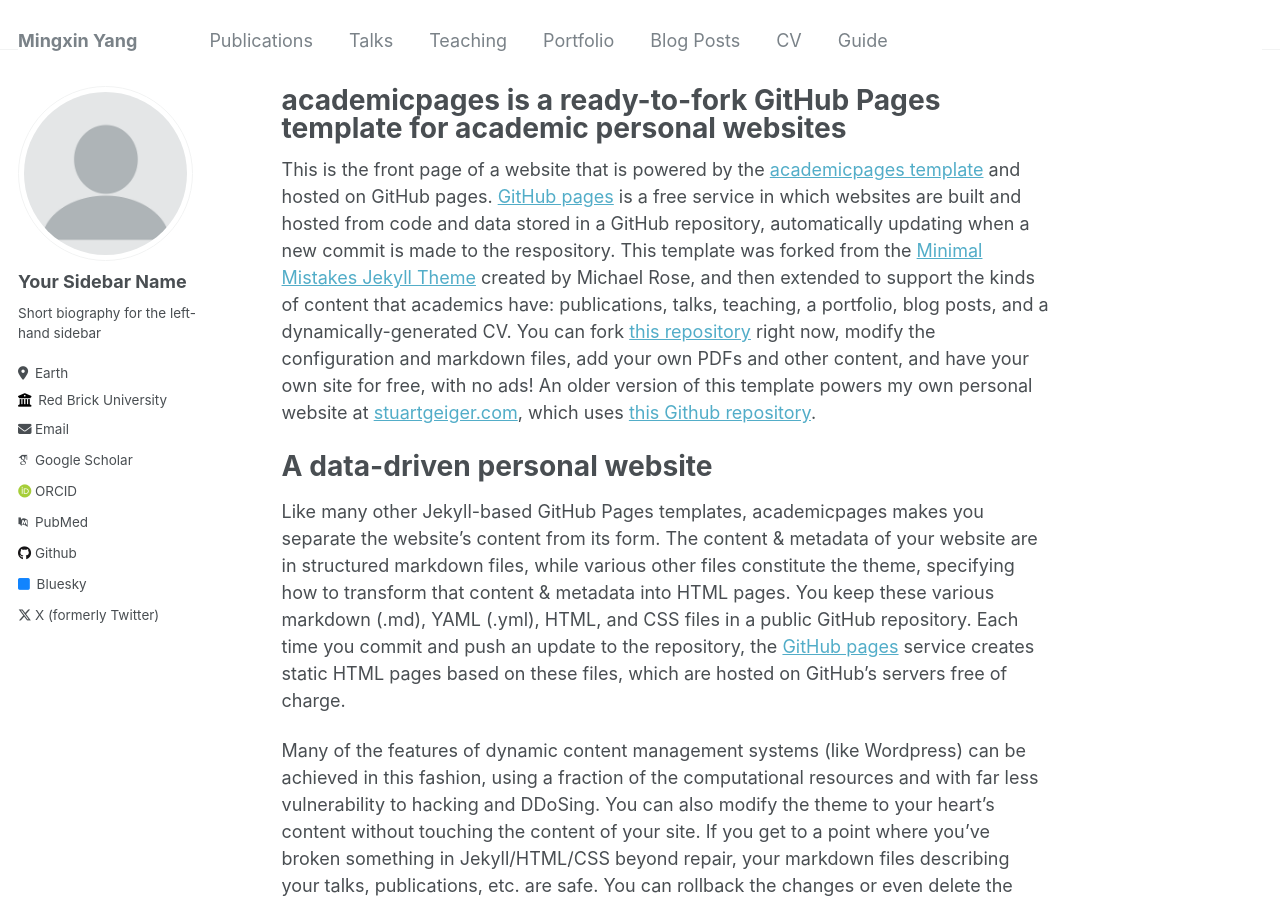
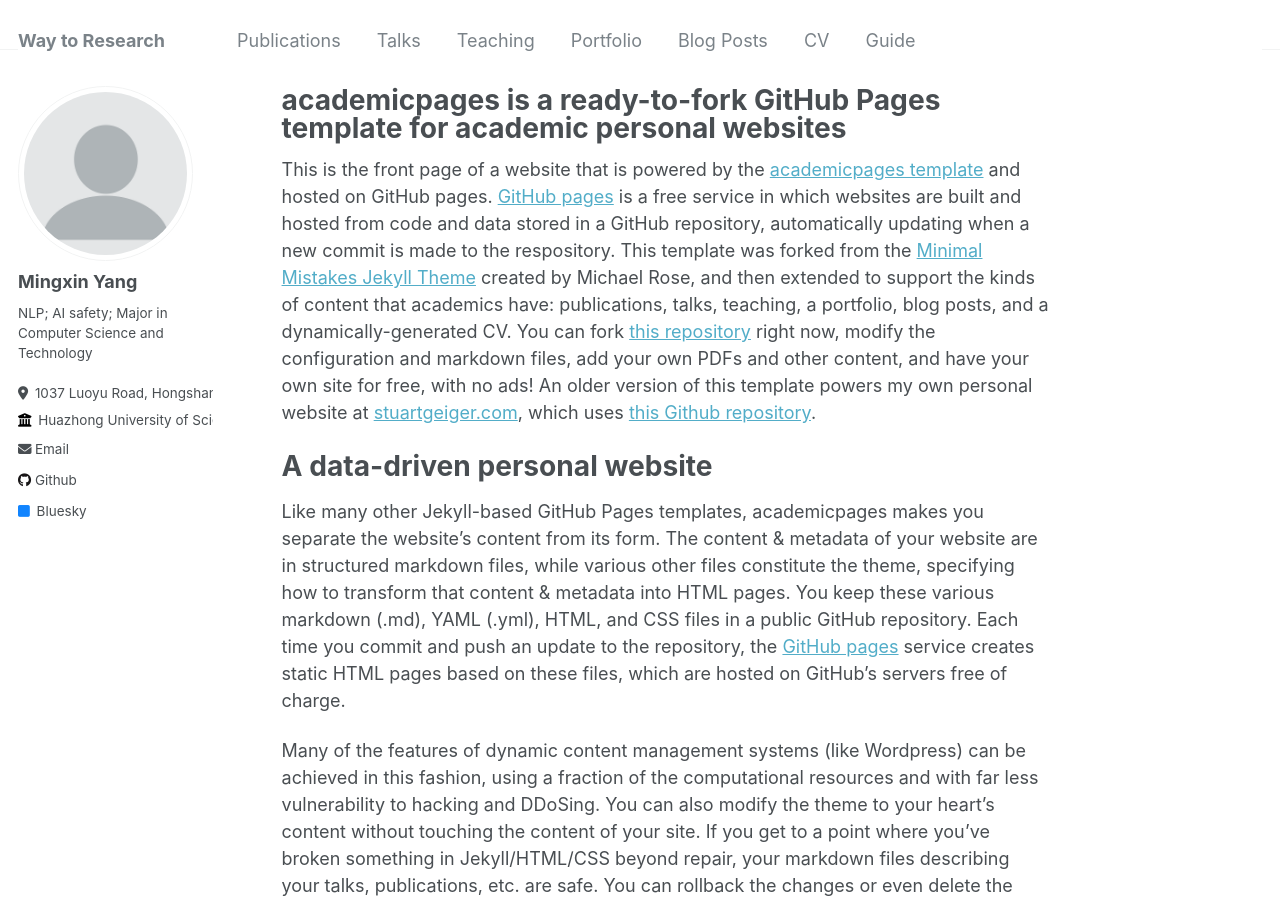
Before and after one commit to ymx10086/ymx10086.github.io, a Jekyll site: the page built from _pages/about.md, in a window 1280 px wide and 900 px high. Built offline with Jekyll 4.4.1, drawn with Linux system fonts in a browser that asks for light colours; some web fonts are replaced.

Commit message:
Update _config.yml
Update personal information in _config.yml

```diff
--- a/_config.yml
+++ b/_config.yml
@@ -8,11 +8,11 @@
 
 # Basic Site Settings
 locale                   : "en-US"
-title                    : "Mingxin Yang"
+title                    : "Way to Research"
 title_separator          : "-"
 name                     : &name "Mingxin Yang"
 description              : &description "Undergraduate from Huazhong University of Science and Technology"
-url                      : https://ymx10086.github.io # the base hostname & protocol for your site e.g. "https://mmistakes.github.io"
+url                      : https://ymx10086.github.io # the base hostname & protocol for your site
 baseurl                  : "" # the subpath of your site, e.g. "/blog"
 repository               : "ymx10086/ymx10086.github.io"
 
@@ -22,27 +22,27 @@ repository               : "ymx10086/ymx10086.github.io"
 author:
   # Biographic information
   avatar           : "profile.png"
-  name             : "Your Sidebar Name"
+  name             : "Mingxin Yang"
   pronouns         : # example: "she/her"
-  bio              : "Short biography for the left-hand sidebar"
-  location         : "Earth"
-  employer         : "Red Brick University"
+  bio              : "NLP; AI safety; Major in Computer Science and Technology"
+  location         : "1037 Luoyu Road, Hongshan District, Wuhan City, Hubei Province"
+  employer         : "Huazhong University of Science and Technology"
   uri              : # URL
-  email            : "none@example.org"
+  email            : "ymx@hust.edu.cn"
 
   # Academic websites
   arxiv            : # URL - Update with the correct link to your profile
-  googlescholar    : "https://scholar.google.com/citations?user=PS_CX0AAAAAJ"
+  googlescholar    : # "https://scholar.google.com/citations?user=PS_CX0AAAAAJ"
   impactstory      : # URL
-  orcid            : "http://orcid.org/yourorcidurl"
-  pubmed           : "https://www.ncbi.nlm.nih.gov/pubmed/?term=john+snow"
+  orcid            : # "http://orcid.org/yourorcidurl"
+  pubmed           : # "https://www.ncbi.nlm.nih.gov/pubmed/?term=john+snow"
   researchgate     : # URL
 
   # Repositories and software development
   bitbucket        : # Username - Update with your username on the site
   codepen          : # Username
   dribbble         : # Username
-  github           : "academicpages"
+  github           : "ymx10086"
   kaggle           : # Username
   stackoverflow    : # User number or user number and name (i.e., use "1" or "1/jeff-atwood")
 
@@ -64,7 +64,7 @@ author:
   steam            : # Username
   telegram         : # URL
   tumblr           : # Username
-  twitter          : "UniofOxford"  # Replace this with your X / Twitter handle
+  twitter          : #"UniofOxford"  # Replace this with your X / Twitter handle
   vine             : # Username
   weibo            : # Username
   wikipedia        : # Username
```
